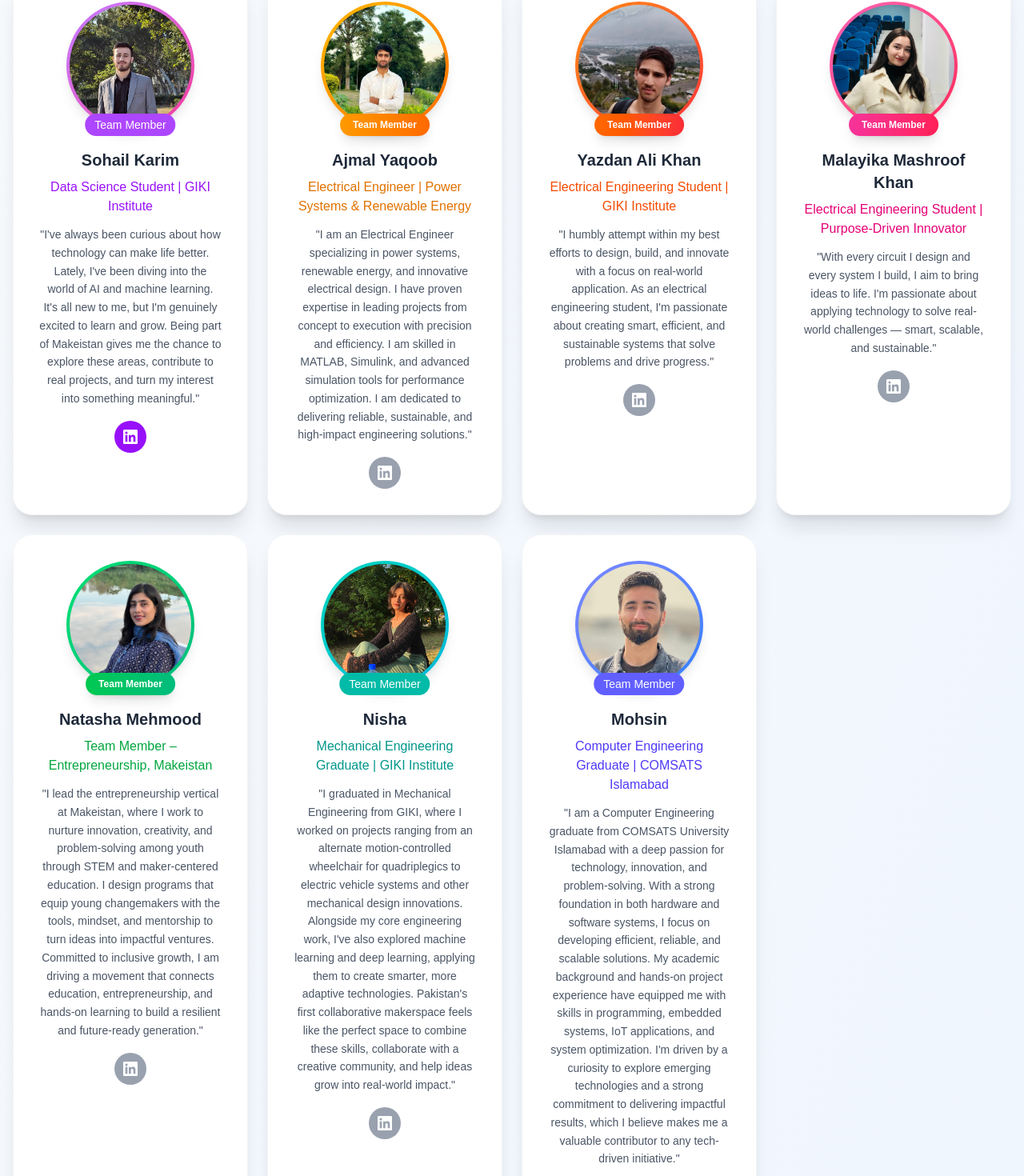
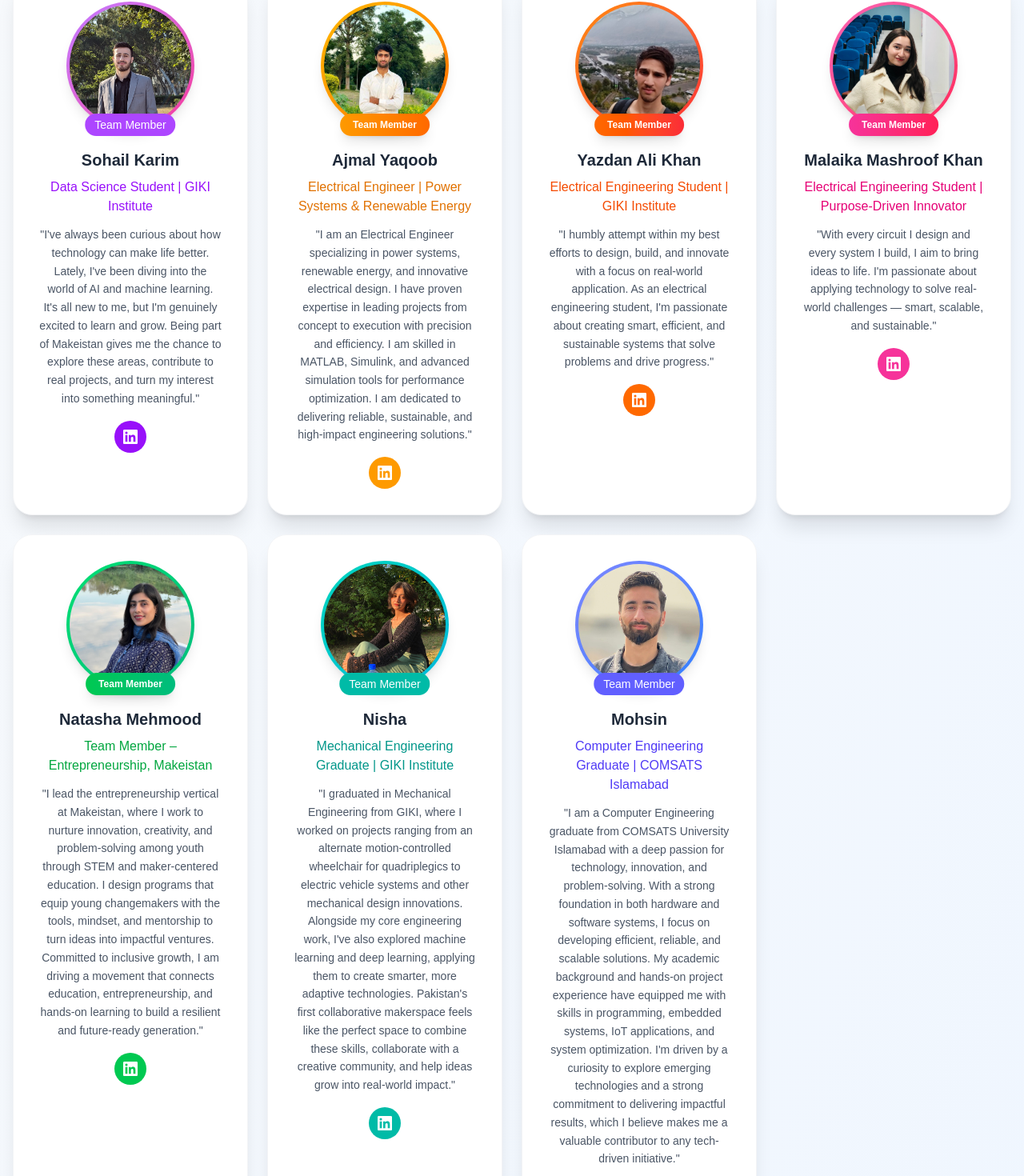
Before and after one commit to sohailkarem74/Makeistan_Project, a Next.js app: page /team in a window 1280 px wide. Shown: the part 1521-2991 px from the top of the page at 80% size. Built offline with nearby package versions, Linux system fonts and the light colour scheme.

Commit message:
Updated makeistan

```diff
--- a/src/app/labs/climate/page.tsx
+++ b/src/app/labs/climate/page.tsx
@@ -55,7 +55,7 @@ export default function ClimateLab() {
             <h2 className="text-3xl font-bold text-green-600 mb-4">Why MCIL?</h2>
             <p className="text-gray-800 text-lg mb-4">
               Climate change is real—and it's here. From glacier melt to water crises,
-              Pakistan is at the frontline. MCIL is Makiestan Official's bold new initiative to
+              Pakistan is at the frontline. MCIL is Makeistan's bold new initiative to
               fight climate challenges with design, innovation, and community power.
             </p>
           </section>
--- a/src/app/labs/energy/page.tsx
+++ b/src/app/labs/energy/page.tsx
@@ -58,7 +58,7 @@ export default function EnergyLab() {
               of load shedding, deforestation rising, and families struggling to stay warm.
             </p>
             <p className="text-gray-700 text-lg">
-              At Makiestan Official Energy, we're building clean, affordable, and locally-made energy solutions
+              At Makeistan Energy, we're building clean, affordable, and locally-made energy solutions
               designed for life in the mountains.
             </p>
           </section>
--- a/src/app/team/page.tsx
+++ b/src/app/team/page.tsx
@@ -140,10 +140,11 @@ export default function TeamPage() {
                     "I am an Electrical Engineer specializing in power systems, renewable energy, and innovative electrical design. I have proven expertise in leading projects from concept to execution with precision and efficiency. I am skilled in MATLAB, Simulink, and advanced simulation tools for performance optimization. I am dedicated to delivering reliable, sustainable, and high-impact engineering solutions."
                   </p>
                   <a
-                    href="#"
-                    onClick={(e) => e.preventDefault()}
-                    className="inline-flex items-center justify-center w-10 h-10 bg-gray-400 text-white rounded-full cursor-not-allowed"
-                    title="LinkedIn profile coming soon"
+                    href="https://www.linkedin.com/in/ajmal-yaqoob-47485b267?lipi=urn%3Ali%3Apage%3Ad_flagship3_profile_view_base_contact_details%3B5EdjoEXeTy262vEWw0yTIw%3D%3D"
+                    target="_blank"
+                    rel="noopener noreferrer"
+                    className="inline-flex items-center justify-center w-10 h-10 bg-amber-500 hover:bg-amber-600 text-white rounded-full transition-colors duration-300"
+                    title="Connect with Ajmal on LinkedIn"
                   >
                     <svg className="w-5 h-5" fill="currentColor" viewBox="0 0 20 20">
                       <path fillRule="evenodd" d="M16.338 16.338H13.67V12.16c0-.995-.017-2.277-1.387-2.277-1.39 0-1.601 1.086-1.601 2.207v4.248H8.014v-8.59h2.559v1.174h.037c.356-.675 1.227-1.387 2.526-1.387 2.703 0 3.203 1.778 3.203 4.092v4.711zM5.005 6.575a1.548 1.548 0 11-.003-3.096 1.548 1.548 0 01.003 3.096zm-1.337 9.763H6.34v-8.59H3.667v8.59zM17.668 1H2.328C1.595 1 1 1.581 1 2.298v15.403C1 18.418 1.595 19 2.328 19h15.34c.734 0 1.332-.582 1.332-1.299V2.298C19 1.581 18.402 1 17.668 1z" clipRule="evenodd" />
@@ -171,10 +172,11 @@ export default function TeamPage() {
                     "I humbly attempt within my best efforts to design, build, and innovate with a focus on real-world application. As an electrical engineering student, I'm passionate about creating smart, efficient, and sustainable systems that solve problems and drive progress."
                   </p>
                   <a
-                    href="#"
-                    onClick={(e) => e.preventDefault()}
-                    className="inline-flex items-center justify-center w-10 h-10 bg-gray-400 text-white rounded-full cursor-not-allowed"
-                    title="LinkedIn profile coming soon"
+                    href="https://www.linkedin.com/in/yazdan-ali-khan-9525742ba/"
+                    target="_blank"
+                    rel="noopener noreferrer"
+                    className="inline-flex items-center justify-center w-10 h-10 bg-orange-500 hover:bg-orange-600 text-white rounded-full transition-colors duration-300"
+                    title="Connect with Yazdan on LinkedIn"
                   >
                     <svg className="w-5 h-5" fill="currentColor" viewBox="0 0 20 20">
                       <path fillRule="evenodd" d="M16.338 16.338H13.67V12.16c0-.995-.017-2.277-1.387-2.277-1.39 0-1.601 1.086-1.601 2.207v4.248H8.014v-8.59h2.559v1.174h.037c.356-.675 1.227-1.387 2.526-1.387 2.703 0 3.203 1.778 3.203 4.092v4.711zM5.005 6.575a1.548 1.548 0 11-.003-3.096 1.548 1.548 0 01.003 3.096zm-1.337 9.763H6.34v-8.59H3.667v8.59zM17.668 1H2.328C1.595 1 1 1.581 1 2.298v15.403C1 18.418 1.595 19 2.328 19h15.34c.734 0 1.332-.582 1.332-1.299V2.298C19 1.581 18.402 1 17.668 1z" clipRule="evenodd" />
@@ -182,13 +184,13 @@ export default function TeamPage() {
                   </a>
                 </div>
 
-                {/* Team Member 4 - Malayika */}
+                {/* Team Member 4 - Malaika */}
                 <div className="bg-white rounded-3xl p-8 shadow-xl border border-gray-100 hover:shadow-2xl transition-all duration-500 ease-out transform hover:scale-105 hover:bg-gradient-to-br hover:from-pink-50 hover:to-rose-100 group text-center max-w-sm mx-auto">
                   <div className="relative mb-6">
                     <div className="w-40 h-40 mx-auto rounded-full bg-gradient-to-br from-pink-400 to-rose-500 p-1 shadow-lg hover:w-44 hover:h-44 transition-all duration-300 ease-in-out">
                       <img
                         src="/images/team/malaika.jpg"
-                        alt="Malayika Mashroof Khan"
+                        alt="Malaika Mashroof Khan"
                         className="w-full h-full rounded-full object-cover object-center"
                       />
                     </div>
@@ -196,16 +198,17 @@ export default function TeamPage() {
                       Team Member
                     </div>
                   </div>
-                  <h3 className="text-xl font-bold text-gray-800 mb-2 group-hover:text-pink-800 transition-colors duration-300">Malayika Mashroof Khan</h3>
+                  <h3 className="text-xl font-bold text-gray-800 mb-2 group-hover:text-pink-800 transition-colors duration-300">Malaika Mashroof Khan</h3>
                   <p className="text-pink-600 font-medium mb-3">Electrical Engineering Student | Purpose-Driven Innovator</p>
                   <p className="text-gray-600 text-sm mb-4 leading-relaxed">
                     "With every circuit I design and every system I build, I aim to bring ideas to life. I'm passionate about applying technology to solve real-world challenges — smart, scalable, and sustainable."
                   </p>
                   <a
-                    href="#"
-                    onClick={(e) => e.preventDefault()}
-                    className="inline-flex items-center justify-center w-10 h-10 bg-gray-400 text-white rounded-full cursor-not-allowed"
-                    title="LinkedIn profile coming soon"
+                    href="https://www.linkedin.com/in/malayika-mashroof-a5917029b?lipi=urn%3Ali%3Apage%3Ad_flagship3_profile_view_base_contact_details%3BPCELj%2FbYRZi3X77Exkt9pg%3D%3D"
+                    target="_blank"
+                    rel="noopener noreferrer"
+                    className="inline-flex items-center justify-center w-10 h-10 bg-pink-500 hover:bg-pink-600 text-white rounded-full transition-colors duration-300 hover:scale-110 transform"
+                    title="Connect with Malaika on LinkedIn"
                   >
                     <svg className="w-5 h-5" fill="currentColor" viewBox="0 0 20 20">
                       <path fillRule="evenodd" d="M16.338 16.338H13.67V12.16c0-.995-.017-2.277-1.387-2.277-1.39 0-1.601 1.086-1.601 2.207v4.248H8.014v-8.59h2.559v1.174h.037c.356-.675 1.227-1.387 2.526-1.387 2.703 0 3.203 1.778 3.203 4.092v4.711zM5.005 6.575a1.548 1.548 0 11-.003-3.096 1.548 1.548 0 01.003 3.096zm-1.337 9.763H6.34v-8.59H3.667v8.59zM17.668 1H2.328C1.595 1 1 1.581 1 2.298v15.403C1 18.418 1.595 19 2.328 19h15.34c.734 0 1.332-.582 1.332-1.299V2.298C19 1.581 18.402 1 17.668 1z" clipRule="evenodd" />
@@ -233,10 +236,11 @@ export default function TeamPage() {
                     "I lead the entrepreneurship vertical at Makeistan, where I work to nurture innovation, creativity, and problem-solving among youth through STEM and maker-centered education. I design programs that equip young changemakers with the tools, mindset, and mentorship to turn ideas into impactful ventures. Committed to inclusive growth, I am driving a movement that connects education, entrepreneurship, and hands-on learning to build a resilient and future-ready generation."
                   </p>
                   <a
-                    href="#"
-                    onClick={(e) => e.preventDefault()}
-                    className="inline-flex items-center justify-center w-10 h-10 bg-gray-400 text-white rounded-full cursor-not-allowed"
-                    title="LinkedIn profile coming soon"
+                    href="https://www.linkedin.com/in/natasha-m-36279892?lipi=urn%3Ali%3Apage%3Ad_flagship3_profile_view_base_contact_details%3Bo23F9ingS%2Ba%2BQnR1YR78uQ%3D%3D"
+                    target="_blank"
+                    rel="noopener noreferrer"
+                    className="inline-flex items-center justify-center w-10 h-10 bg-green-500 hover:bg-green-600 text-white rounded-full transition-colors duration-300"
+                    title="Connect with Natasha on LinkedIn"
                   >
                     <svg className="w-5 h-5" fill="currentColor" viewBox="0 0 20 20">
                       <path fillRule="evenodd" d="M16.338 16.338H13.67V12.16c0-.995-.017-2.277-1.387-2.277-1.39 0-1.601 1.086-1.601 2.207v4.248H8.014v-8.59h2.559v1.174h.037c.356-.675 1.227-1.387 2.526-1.387 2.703 0 3.203 1.778 3.203 4.092v4.711zM5.005 6.575a1.548 1.548 0 11-.003-3.096 1.548 1.548 0 01.003 3.096zm-1.337 9.763H6.34v-8.59H3.667v8.59zM17.668 1H2.328C1.595 1 1 1.581 1 2.298v15.403C1 18.418 1.595 19 2.328 19h15.34c.734 0 1.332-.582 1.332-1.299V2.298C19 1.581 18.402 1 17.668 1z" clipRule="evenodd" />
@@ -264,10 +268,11 @@ export default function TeamPage() {
                     "I graduated in Mechanical Engineering from GIKI, where I worked on projects ranging from an alternate motion-controlled wheelchair for quadriplegics to electric vehicle systems and other mechanical design innovations. Alongside my core engineering work, I've also explored machine learning and deep learning, applying them to create smarter, more adaptive technologies. Pakistan's first collaborative makerspace feels like the perfect space to combine these skills, collaborate with a creative community, and help ideas grow into real-world impact."
                   </p>
                   <a
-                    href="#"
-                    onClick={(e) => e.preventDefault()}
-                    className="inline-flex items-center justify-center w-10 h-10 bg-gray-400 text-white rounded-full cursor-not-allowed"
-                    title="LinkedIn profile coming soon"
+                    href="https://www.linkedin.com/in/nisha-sher-675865187?lipi=urn%3Ali%3Apage%3Ad_flagship3_profile_view_base_contact_details%3Bz12K6keTQTao8SExLnZxkg%3D%3D"
+                    target="_blank"
+                    rel="noopener noreferrer"
+                    className="inline-flex items-center justify-center w-10 h-10 bg-teal-500 hover:bg-teal-600 text-white rounded-full transition-colors duration-300"
+                    title="Connect with Nisha on LinkedIn"
                   >
                     <svg className="w-5 h-5" fill="currentColor" viewBox="0 0 20 20">
                       <path fillRule="evenodd" d="M16.338 16.338H13.67V12.16c0-.995-.017-2.277-1.387-2.277-1.39 0-1.601 1.086-1.601 2.207v4.248H8.014v-8.59h2.559v1.174h.037c.356-.675 1.227-1.387 2.526-1.387 2.703 0 3.203 1.778 3.203 4.092v4.711zM5.005 6.575a1.548 1.548 0 11-.003-3.096 1.548 1.548 0 01.003 3.096zm-1.337 9.763H6.34v-8.59H3.667v8.59zM17.668 1H2.328C1.595 1 1 1.581 1 2.298v15.403C1 18.418 1.595 19 2.328 19h15.34c.734 0 1.332-.582 1.332-1.299V2.298C19 1.581 18.402 1 17.668 1z" clipRule="evenodd" />
@@ -295,10 +300,11 @@ export default function TeamPage() {
                     "I am a Computer Engineering graduate from COMSATS University Islamabad with a deep passion for technology, innovation, and problem-solving. With a strong foundation in both hardware and software systems, I focus on developing efficient, reliable, and scalable solutions. My academic background and hands-on project experience have equipped me with skills in programming, embedded systems, IoT applications, and system optimization. I'm driven by a curiosity to explore emerging technologies and a strong commitment to delivering impactful results, which I believe makes me a valuable contributor to any tech-driven initiative."
                   </p>
                   <a
-                    href="#"
-                    onClick={(e) => e.preventDefault()}
-                    className="inline-flex items-center justify-center w-10 h-10 bg-gray-400 text-white rounded-full cursor-not-allowed"
-                    title="LinkedIn profile coming soon"
+                    href="https://www.linkedin.com/in/mohsin-aziz-41a805290?lipi=urn%3Ali%3Apage%3Ad_flagship3_profile_view_base_contact_details%3BsTEeAMpMSX2CQZ3QlVzeEQ%3D%3D"
+                    target="_blank"
+                    rel="noopener noreferrer"
+                    className="inline-flex items-center justify-center w-10 h-10 bg-indigo-500 hover:bg-indigo-600 text-white rounded-full transition-colors duration-300"
+                    title="Connect with Mohsin on LinkedIn"
                   >
                     <svg className="w-5 h-5" fill="currentColor" viewBox="0 0 20 20">
                       <path fillRule="evenodd" d="M16.338 16.338H13.67V12.16c0-.995-.017-2.277-1.387-2.277-1.39 0-1.601 1.086-1.601 2.207v4.248H8.014v-8.59h2.559v1.174h.037c.356-.675 1.227-1.387 2.526-1.387 2.703 0 3.203 1.778 3.203 4.092v4.711zM5.005 6.575a1.548 1.548 0 11-.003-3.096 1.548 1.548 0 01.003 3.096zm-1.337 9.763H6.34v-8.59H3.667v8.59zM17.668 1H2.328C1.595 1 1 1.581 1 2.298v15.403C1 18.418 1.595 19 2.328 19h15.34c.734 0 1.332-.582 1.332-1.299V2.298C19 1.581 18.402 1 17.668 1z" clipRule="evenodd" />
--- a/src/components/About.tsx
+++ b/src/components/About.tsx
@@ -7,11 +7,11 @@ export default function About() {
   return (
     <section className="py-20 bg-white" id="about">
       <div className="max-w-4xl mx-auto px-4 sm:px-6 lg:px-8 text-center">
-        <h2 className="text-4xl font-bold mb-8">About Makiestan Official</h2>
+        <h2 className="text-4xl font-bold mb-8">About Makeistan</h2>
 
         <div className="prose prose-lg mx-auto">
           <p className="text-xl text-gray-600 mb-8 leading-relaxed animate-fade-in-up animation-delay-200">
-            Makiestan Official is a collaborative innovation hub where creativity, technology, and community come together.
+            Makeistan is a collaborative innovation hub where creativity, technology, and community come together.
             Designed as an open-access makerspace, it empowers individuals, teams, and organizations to exchange ideas,
             gain hands-on experience, and turn bold concepts into real-world solutions.
           </p>
--- a/src/components/Hero.tsx
+++ b/src/components/Hero.tsx
@@ -119,7 +119,7 @@ export default function Hero() {
         <h1 className={`text-6xl md:text-7xl font-bold text-white mb-6 transition-all duration-700 ease-out transform tracking-wider ${
           isHovered ? 'scale-105 text-shadow-lg' : 'scale-100'
         }`}>
-          MAKEISTAN Official
+          MAKEISTAN
         </h1>
         <div className="space-y-4">
           <p className={`text-2xl md:text-3xl text-white font-light transition-all duration-500 ease-out transform ${
```
Also changed, not shown: src/components/Footer.tsx (+8 -4 lines).
